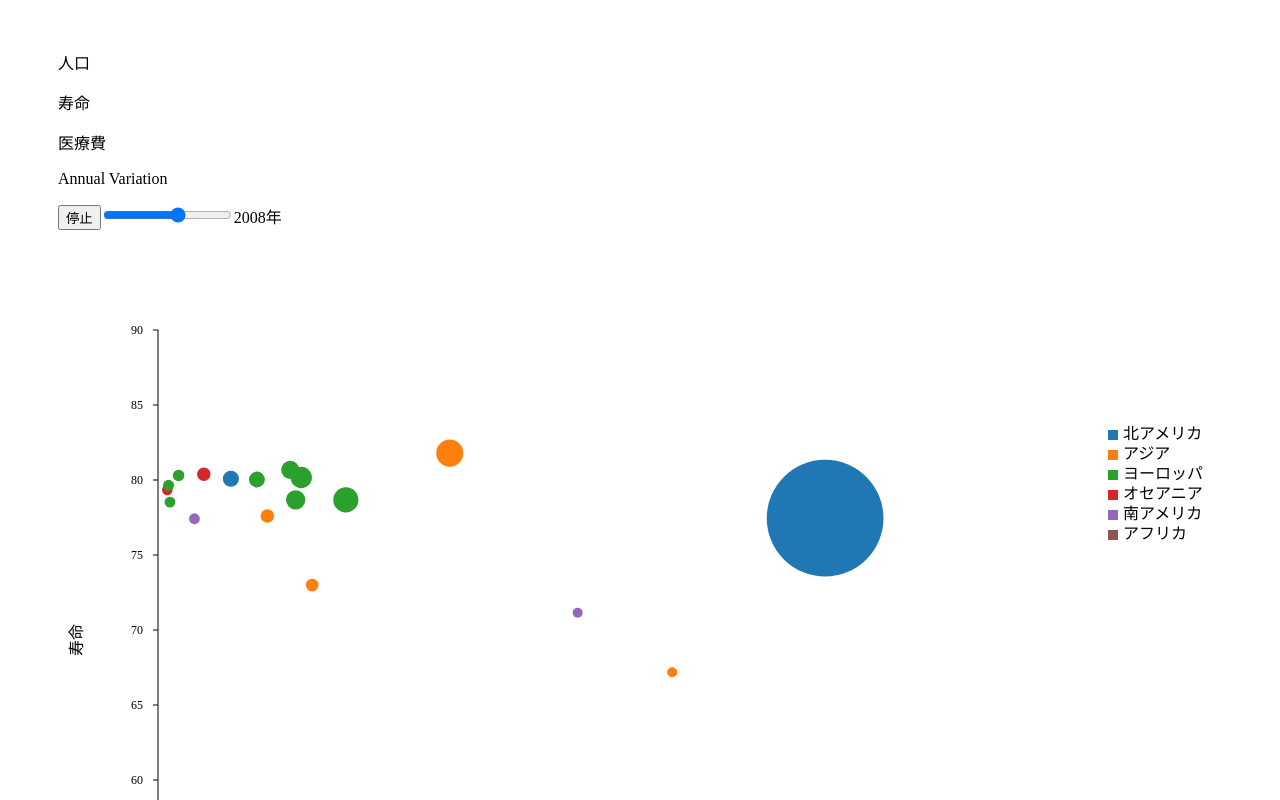
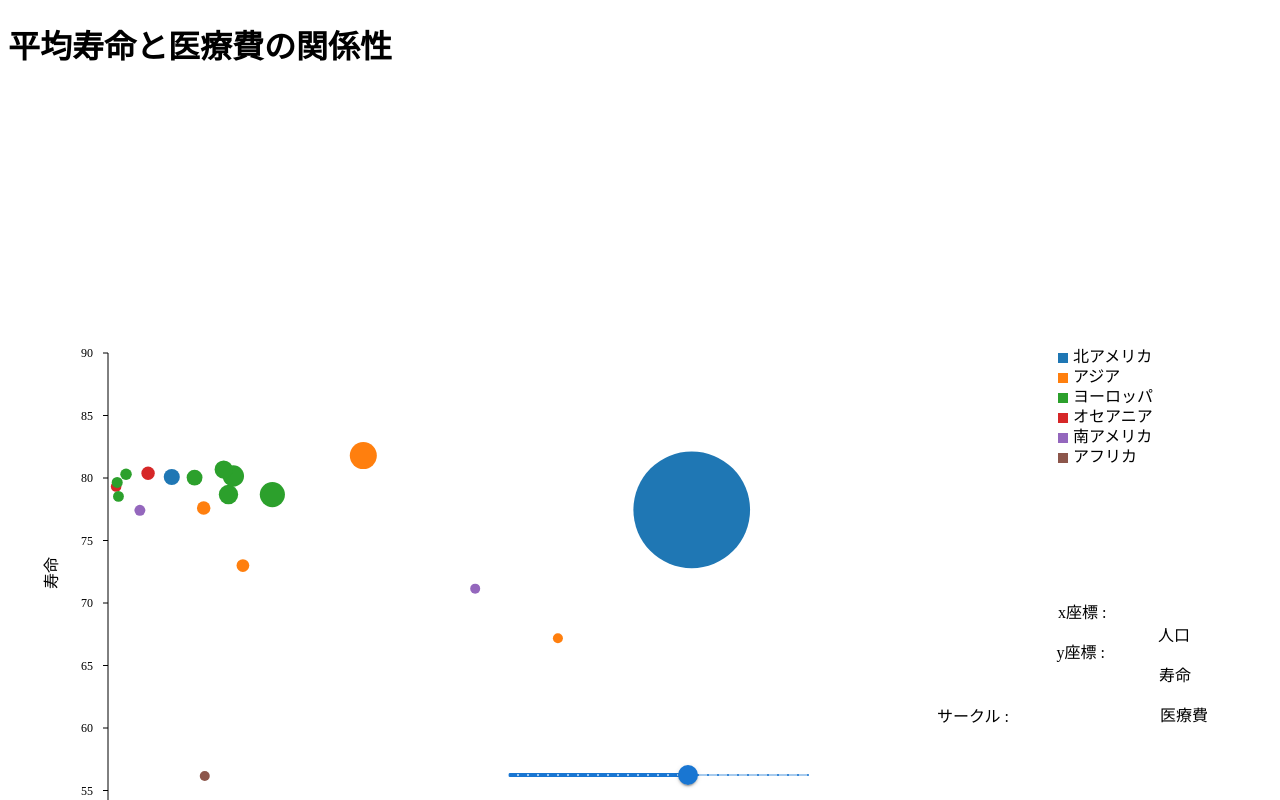
Before and after one commit to Ishi-eenn/Average_lifespan_visualization, a React (Vite) app: page / in a window 1280 px wide. Shown: the top 800 px of the page. Built offline with nearby package versions, Linux system fonts and the light colour scheme.

Commit message:
ここから変更します。

```diff
--- a/index.html
+++ b/index.html
@@ -6,6 +6,9 @@
     <!-- <script src="https://d3js.org/d3.v5.min.js"></script> -->
   </head>
   <body>
+    <div id="header">
+      <h1>平均寿命と医療費の関係性</h1>
+    </div>
     <div id="content"></div>
     <script type="module" src="/src/main.jsx"></script>
   </body>
--- a/package.json
+++ b/package.json
@@ -12,6 +12,9 @@
   "author": "",
   "license": "ISC",
   "dependencies": {
+    "@emotion/react": "^11.11.1",
+    "@emotion/styled": "^11.11.0",
+    "@mui/material": "^5.14.8",
     "d3": "^7.8.4",
     "d3-scale-chromatic": "^3.0.0",
     "react": "^18.2.0",
--- a/src/App.jsx
+++ b/src/App.jsx
@@ -1,16 +1,15 @@
 import React, { useEffect, useState } from 'react';
-import Select from "react-select";
 import * as d3 from "d3";
 import data from './data.json'
-import { useCallback } from 'react';
+import { Button, Slider, Typography, Toolbar } from "@mui/material";
 
-
-// import { DndProvider, useDrag, useDrop } from "react-dnd";
-// import HTML5Backend from "react-dnd-html5-backend";
+function valuetext(value) {
+	return `${value}年`;
+  }
 
 function DrawData({ DataArray, yearValue}) {
 	const w = 1200;
-	const h = 800;
+	const h = 700;
 	const xaxis = 100;
 	const yaxis = h - 100;
 	const xProperty = DataArray[0];
@@ -18,23 +17,14 @@ function DrawData({ DataArray, yearValue}) {
 	const rProperty = DataArray[2];
 	const [selectedCircleData, setSelectedCircleData] = useState(null);
 	const [clickedCircleData, setClickedCircleData] = useState(null);
-	// const [colorScale, setColorScale] = useState(null);
-
-	// useEffect(() => {
-	// useCallback(() => {
-	// 	const colorTest = d3.scaleLinear()
-	// 		.domain(d3.extent(data, item => item["year"]))
-	// 		.range(clickedCircleData ? clickedCircleData : "Black", "White");
-	// 	setColorScale(colorTest);
-	// }, [clickedCircleData, setClickedCircleData]);
 
 	const xScale = d3.scaleLinear()
 		.domain(d3.extent(data, item => item[xProperty]))
-		.range([100, w - 300])
+		.range([100, w - 400])
 		.nice();
 	const yScale = d3.scaleLinear()
 		.domain(d3.extent(data, item => item[yProperty]))
-		.range([700, 100])
+		.range([600, 100])
 		.nice();
 	const rScale = d3.scaleLinear()
 		.domain(d3.extent(data, item => item[rProperty]))
@@ -46,7 +36,7 @@ function DrawData({ DataArray, yearValue}) {
 		}
 	const colorScale = d3.scaleLinear()
 		.domain(d3.extent(data, item => item["year"]))
-		.range(["White", clickedCircleData ? color(clickedCircleData.area) : "Black"]);
+		.range(["#eeeeee", clickedCircleData ? color(clickedCircleData.area) : "Black"]);
 
 	const setArea = new Set(data.map((data) => {
 		return data.area;
@@ -59,7 +49,7 @@ function DrawData({ DataArray, yearValue}) {
 				{
 					xScale.ticks().map((data, index) => {
 						return (
-							<g transform={`translate(${xScale(data)}, 700)`} style={{userSelect: "none"}} key={index} >
+							<g transform={`translate(${xScale(data)}, 600)`} style={{userSelect: "none"}} key={index} >
 								<line x1="0" y1="0" x2="0" y2="5" stroke="black" />
 								<text x="0" y="15" textAnchor='middle' dominantBaseline="central"  fontSize="12" >{data}</text>
 							</g>
@@ -93,7 +83,7 @@ function DrawData({ DataArray, yearValue}) {
 			<g transform="translate(950, -500)" >
 				{
 					Array.from(setArea).map((area, index) => (
-						<g key={index} style={{userSelect: "none"}} transform={`translate(${xaxis}, ${yaxis + index * 20})`}>
+						<g key={index} style={{userSelect: "none"}} transform={`translate(${xaxis}, ${600 + index * 20})`}>
 							<rect x="0" y="0" width="10" height="10" fill={color(area)} ></rect>
 							<text x="15" y="5" dominantBaseline="middle" fontSize="16" >{area}</text>
 						</g>
@@ -103,15 +93,15 @@ function DrawData({ DataArray, yearValue}) {
 			<g transform={`translate(${w / 2 - 100}, ${h - 60})`} style={{userSelect: "none"}}>
 				<text x="0" y="0" textAnchor="middle" dominantBaseline="middle" fontSize="16" >{xProperty}</text>
 			</g>
-			<text x={400} y={(h - 780) / 2 + yaxis} style={{userSelect: "none"}} textAnchor="middle" dominantBaseline="middle" fontSize="16" transform={`rotate(-90, 60, ${(h - yaxis) / 2 + yaxis})`} >
+			<text x={390} y={(h - 630) / 2 + yaxis} style={{userSelect: "none"}} textAnchor="middle" dominantBaseline="middle" fontSize="16" transform={`rotate(-90, 60, ${(h - yaxis) / 2 + yaxis})`} >
 				{yProperty}
 			</text>
 			{selectedCircleData && (
-				<g transform="translate(1100, 500)">
+				<g transform="translate(1100, 250)">
 					<rect x="-100" y="-20" width="200" height="150" fill="none" stroke="black" />
-					<text x="0" y="0" textAnchor="middle" dominantBaseline="middle" fontSize="16">Selected Circle Data:</text>
-					<text x="0" y="25" textAnchor="middle" dominantBaseline="middle" fontSize="14">continent {selectedCircleData.area}</text>
-					<text x="0" y="45" textAnchor="middle" dominantBaseline="middle" fontSize="14">country {selectedCircleData.name}</text>
+					<text x="0" y="0" textAnchor="middle" dominantBaseline="middle" fontSize="16">選択したサークル:</text>
+					<text x="0" y="25" textAnchor="middle" dominantBaseline="middle" fontSize="14">大陸 {selectedCircleData.area}</text>
+					<text x="0" y="45" textAnchor="middle" dominantBaseline="middle" fontSize="14">国 {selectedCircleData.name}</text>
 					<text x="0" y="65" textAnchor="middle" dominantBaseline="middle" fontSize="14">{xProperty} {selectedCircleData[xProperty]}</text>
 					<text x="0" y="85" textAnchor="middle" dominantBaseline="middle" fontSize="14">{yProperty} {selectedCircleData[yProperty]}</text>
 					<text x="0" y="105" textAnchor="middle" dominantBaseline="middle" fontSize="14">{rProperty} {selectedCircleData[rProperty]}</text>
@@ -122,11 +112,6 @@ function DrawData({ DataArray, yearValue}) {
 };
 
 function App() {
-	const options = [
-		{ value: "人口", label: "人口" },
-		{ value: "寿命", label: "寿命" },
-		{ value: "医療費", label: "医療費" },
-	];
 	const [isAutoPlay, setIsAutoPlay] = useState(true);
 	const [checkYear, setCheckYear] = useState(1990);
 	const [dragged, setDragged] = useState(null);
@@ -144,8 +129,6 @@ function App() {
 		array[item2] = buf;
 		setArray([...array]);
 	}
-
-	// const array = [selectedXValue, selectedYValue, selectedRValue];
 
 	useEffect(() => {
 		let intervalId;
@@ -166,10 +149,16 @@ function App() {
 	}, [checkYear, isAutoPlay]);
 
 	return (
-		<div style={{ width: "300px", margin: "50px" }} >
-			{array.map((element) => {
+		<div style={{width: "10%", display: "inline-block", margin: "0px"}}>
+			<div style={{transform: "translate(1050px, 510px)", userSelect: "none"}} >
+				<p style={{display: "inline-block", margin: "0px"}}>  x座標 : </p>
+				<p style={{transform: "translate(-50px, 40px)", display: "inline-block", margin: "0px"}}>  y座標 : </p>
+				<p style={{transform: "translate(-121px, 80px)", display: "inline-block", margin: "0px"}}>サークル : </p>
+			</div>
+			{
+				array.map((element, index) => {
 					return (
-				<p key={element} onDragStart={(event) => {
+						<p style={{ transform: `translate(${1150 - index * 31}px, ${485 + index * 40}px)`, cursor:"pointer", display: "inline-block", margin: "0px"}} key={element} onDragStart={(event) => {
 							setDragged(event.target.textContent);
 						}} onDrop={(event) => {
 							event.preventDefault();
@@ -178,12 +167,24 @@ function App() {
 							event.preventDefault();
 						}}
 						draggable="true" >{element}</p>
-				)
-			})}
-
-			<p>Annual Variation</p>
-			<button onClick={handleAutoPlayToggle}>{isAutoPlay ? "停止" : "再生"}</button>
-			<label><input type="range" min="1990" max="2020" step="1" value={checkYear} onChange={(event) => setCheckYear(event.target.value)}/>{checkYear}年</label>
+			)})}
+			<div style={{ transform: "translate(500px, 600px)", display: "inline-block", margin: "0px"}} >
+				<Slider aria-label="Temperature"
+						style={{ width: "300px", height: "2px" }}
+						defaultValue={1990}
+						getAriaValueText={valuetext}
+						valueLabelDisplay="auto"
+						step={1}
+						marks
+						min={1990}
+						max={2020}
+						value={checkYear} onChange={(event) => setCheckYear(event.target.value)}
+				/>
+				<p style={{transform: "translate(-230px, 25px)", display: "inline-block", margin: "0px"}}>{checkYear}年</p>
+				<div style={{transform: "translate(150px, -10px)"}}>
+					<Button variant="contained" onClick={handleAutoPlayToggle} >{isAutoPlay ? "停止" : "再生"}</Button>
+				</div>
+			</div>
 			<DrawData DataArray={array} yearValue={checkYear}/>
 		</div>
 	);
```
Also changed, not shown: 1 other file (tests, documents, lock files or other folders). Lines whose indentation alone changed are shown as unchanged.
